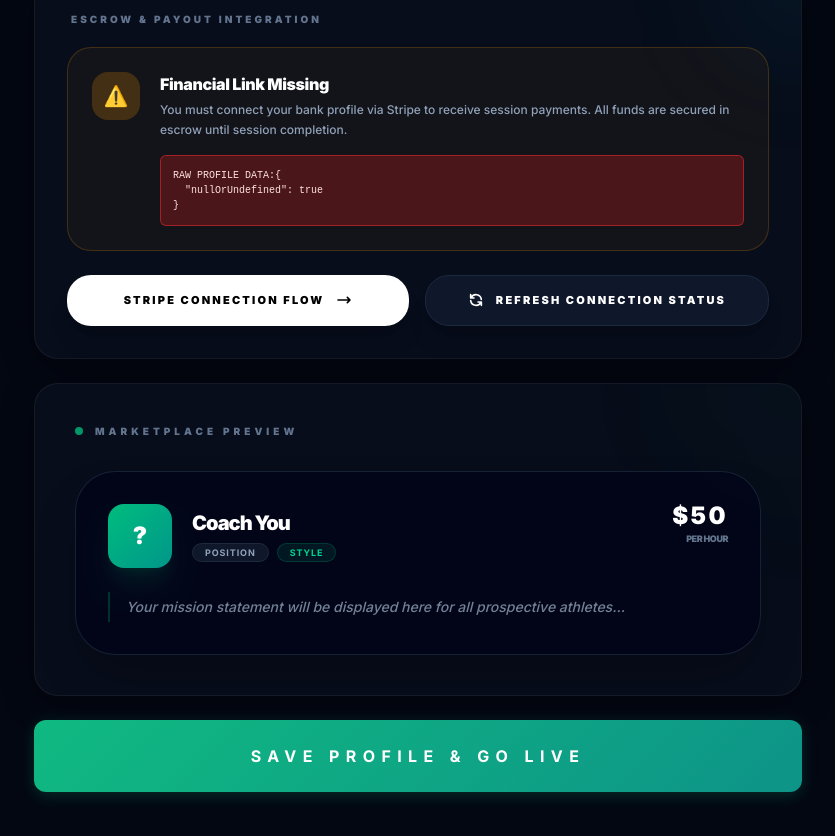
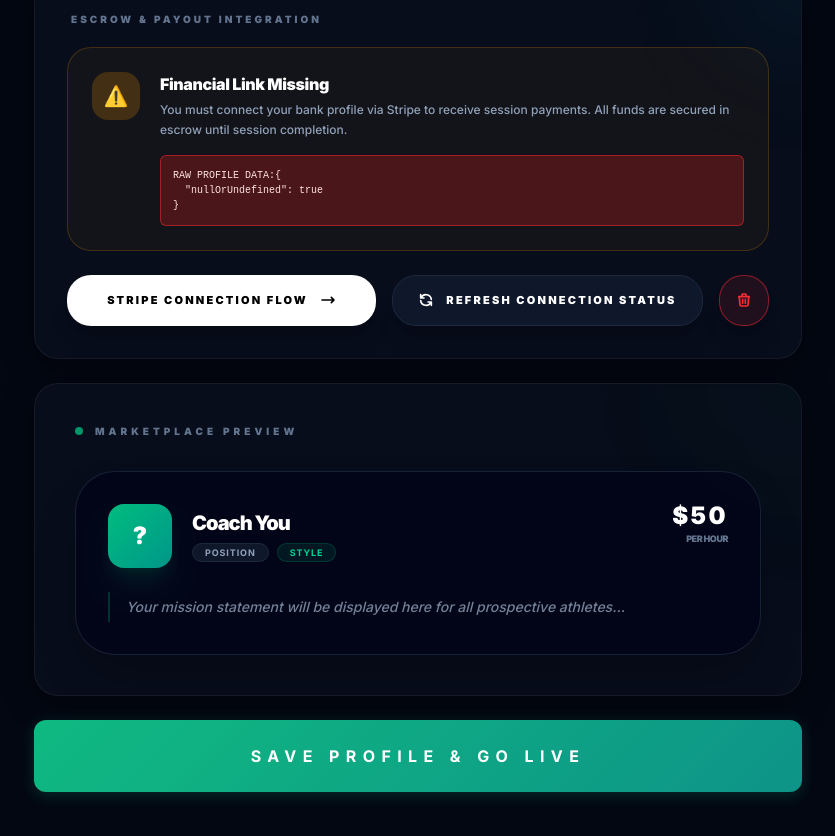
Before and after one commit to owenhancock9/soccerlink, a Next.js app: page /coach/edit in a window 1280 px wide. Shown: the part 1931-2767 px from the top of the page, without its empty margins (222-1057 px from the left). Built offline with nearby package versions, Linux system fonts and the light colour scheme; no server answers.

Commit message:
Add hard Reset Stripe Account buttons to resolve stuck onboarding states

```diff
--- a/src/app/coach/edit/page.tsx
+++ b/src/app/coach/edit/page.tsx
@@ -518,6 +518,27 @@ export default function EditCoachProfile() {
                     )}
                     Refresh Connection Status
                   </button>
+
+                  <button
+                    type="button"
+                    disabled={isSyncing}
+                    onClick={async () => {
+                      const { resetStripeConnection } = await import('@/app/actions/stripe');
+                      if (confirm("This will completely erase your current Stripe connection so you can start the process over. Are you sure you want to restart?")) {
+                         setIsSyncing(true);
+                         const res = await resetStripeConnection();
+                         if (res.success) {
+                           window.location.reload();
+                         } else {
+                           setMessage({ type: "error", text: `Reset failed: ${res.error}` });
+                           setIsSyncing(false);
+                         }
+                      }
+                    }}
+                    className="flex-shrink bg-red-500/10 border border-red-500/50 hover:bg-red-500/20 text-red-500 py-4 px-4 rounded-[1.5rem] text-[11px] font-black uppercase tracking-[0.2em] transition-all disabled:opacity-50 shadow-xl flex items-center justify-center group/reset"
+                  >
+                    <svg className="w-4 h-4" fill="none" viewBox="0 0 24 24" stroke="currentColor"><path strokeLinecap="round" strokeLinejoin="round" strokeWidth={2.5} d="M19 7l-.867 12.142A2 2 0 0116.138 21H7.862a2 2 0 01-1.995-1.858L5 7m5 4v6m4-6v6m1-10V4a1 1 0 00-1-1h-4a1 1 0 00-1 1v3M4 7h16" /></svg>
+                  </button>
                 </div>
               </div>
             )}
```
